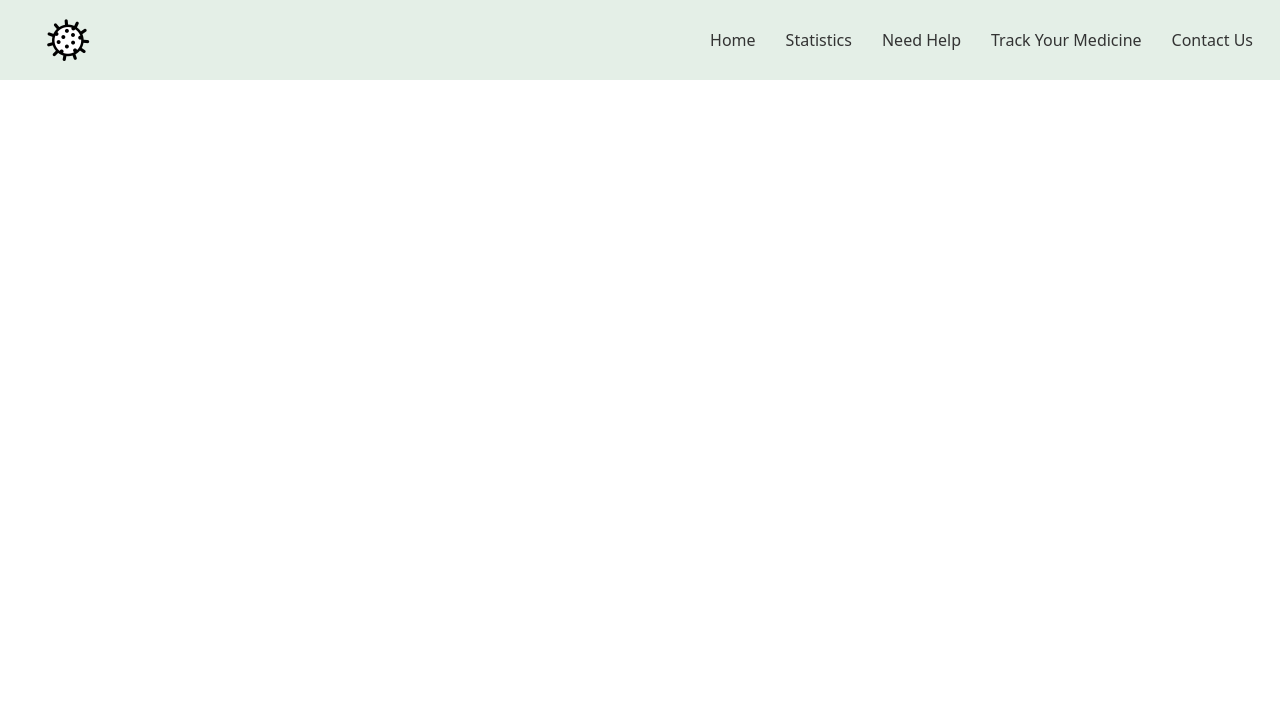
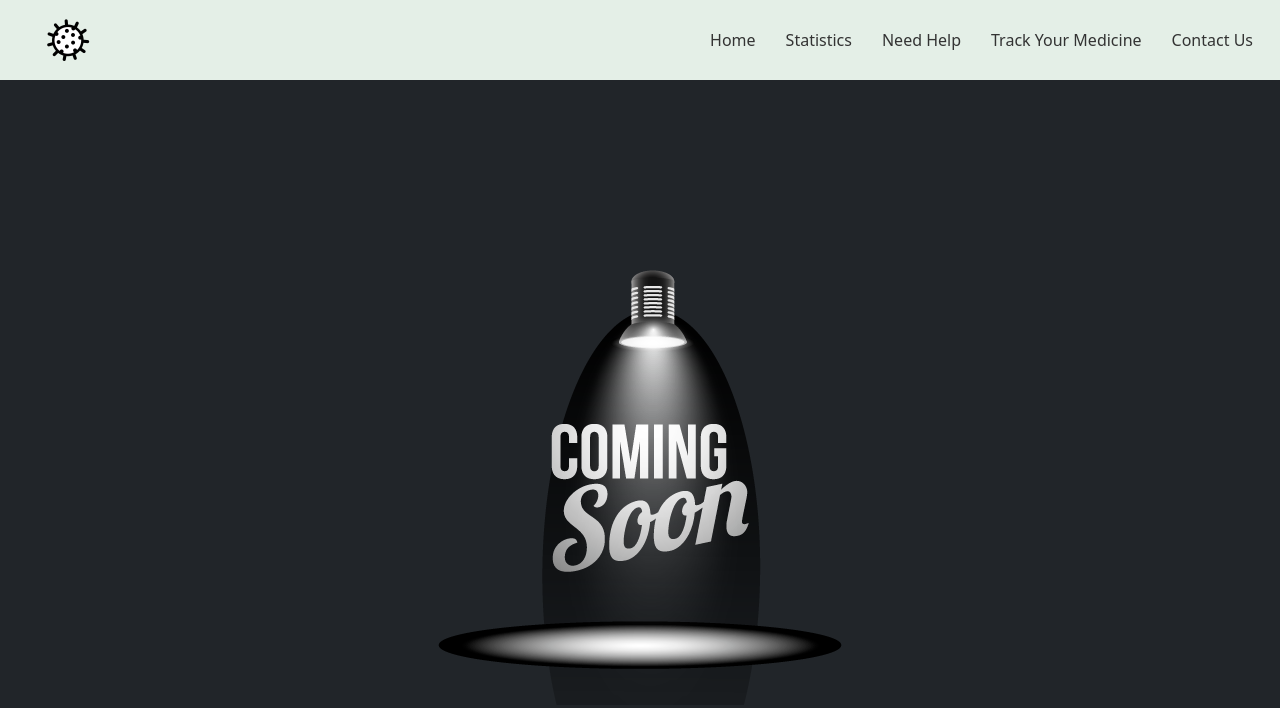
Before and after one commit to deepvashisth/Covid_Tracker, a React (Create React App) app: page /medicine in a window 1280 px wide. Shown: the top 708 px of the page. Built offline with nearby package versions, Linux system fonts and the light colour scheme; a web font is replaced by a local one.

Commit message:
comingsoon img added

```diff
--- a/src/component/Medicine.js
+++ b/src/component/Medicine.js
@@ -1,14 +1,20 @@
-
+import CommingSoon from '../images/coming-soon.png'
 
 
 
 
 const Medicine = () => {
 
+    const imgStyle = {
+        margin:'auto'
+    }
+
 
     return (
-        <div>
+        <div className='bg-dark' style={{display:'flex',height:'100vh'}}>
+            <img src={CommingSoon} style={imgStyle} alt="comming soon img" />
 
+            <br></br>
         </div>
     )
 }
```
Also changed, not shown: src/images/coming-soon.png (added).
